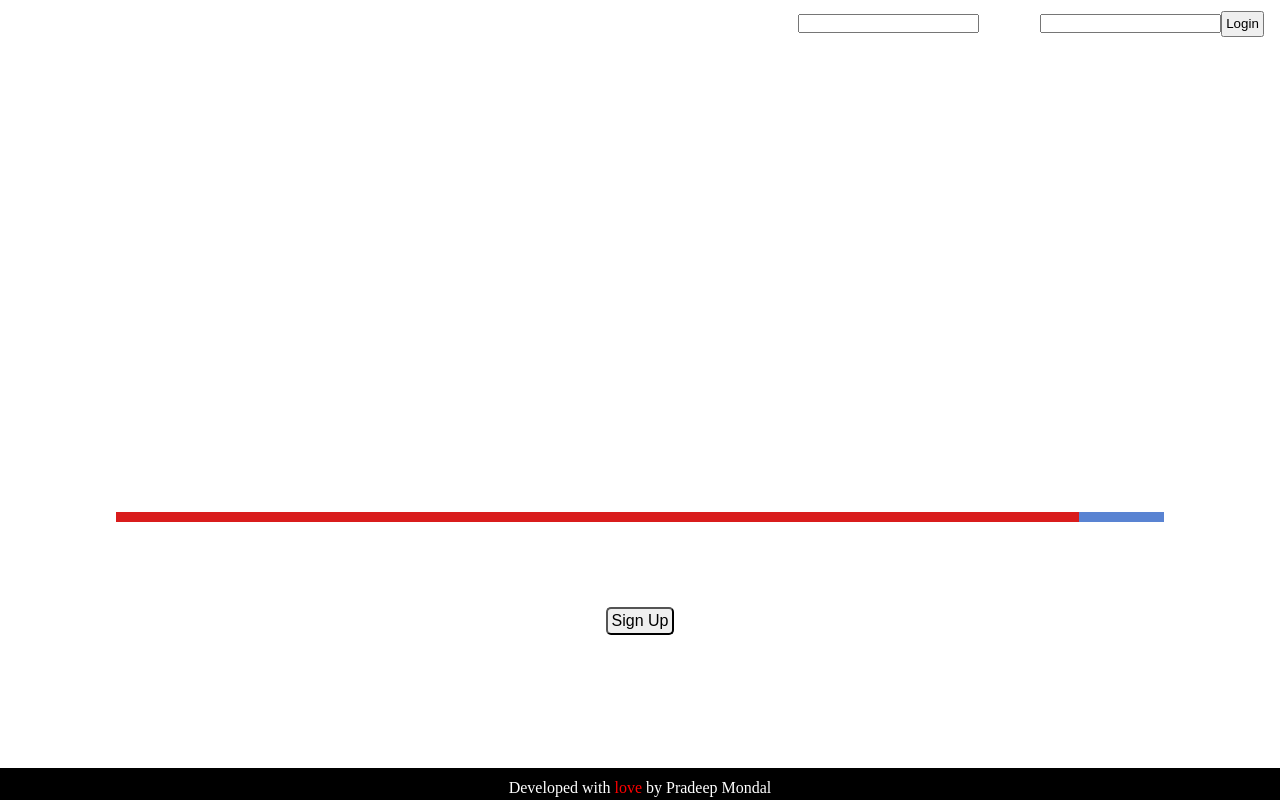
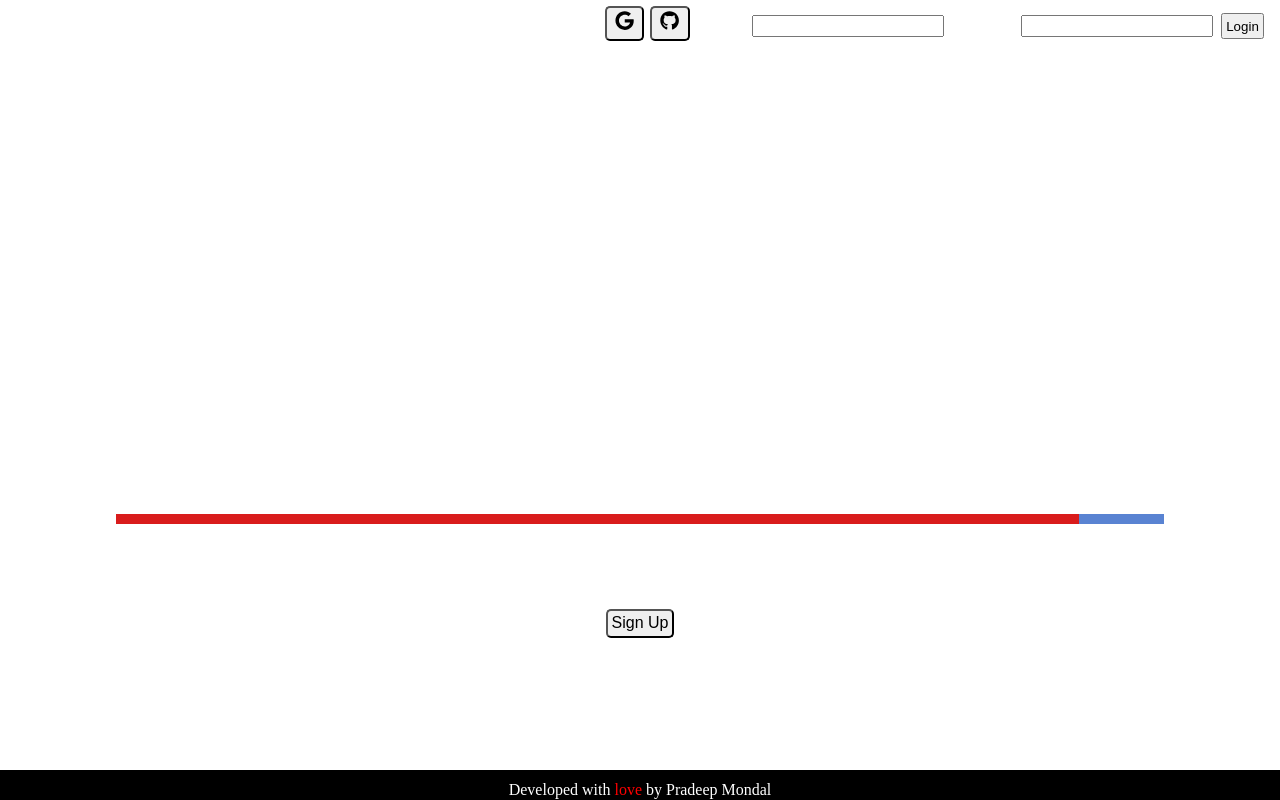
Before and after one commit to pradeepmondal/SocifyApp, a Next.js app: page / in a window 1280 px wide. Both pictures are taken after a click on the button "Login". Built offline with nearby package versions, Linux system fonts and the light colour scheme.

Commit message:
slight update to layout

```diff
--- a/pages/landingPageComp/nav.js
+++ b/pages/landingPageComp/nav.js
@@ -1,5 +1,6 @@
 import styles from '../../styles/Home.module.css';
 import React, { useState } from 'react';
+import { FaGoogle, FaGithub } from 'react-icons/fa';
 
 const Nav = ()=>{
 
@@ -15,12 +16,18 @@ const Nav = ()=>{
     return (
         <nav>
           <img />
-          <button type="button" className={!(active)?[styles.logbtn]:styles.disNone} onClick={logClick}>Login</button>
-          <label htmlFor="email" className={active?styles.disYes:styles.disNone}>Email</label>
-          <input type="textbox" name='email' className={active?[styles.txtbx, styles.disYes]:styles.disNone}></input>
-          <label htmlFor="password" className={active?styles.disYes:styles.disNone}>Password</label>
-          <input type="password" name='password' className={active?[styles.txtbx, styles.disYes]:styles.disNone}></input>
-          <button type="button" className={active?[styles.logbtn]:styles.disNone}>Login</button>
+          {!active?<button type="button" className={styles.logbtn} onClick={logClick}>Login</button>:null}
+          {active?<span className={[styles.logicon]}>
+            <a href='#'><button name='signUpWithGoogle' className={styles.signUpPageBtnGoogle}><FaGoogle /></button></a>
+            <a href='#'><button name='signUpWithGithub' className={styles.signUpPageBtnGitHub}><FaGithub /></button></a>
+            </span>:null}
+          {active?<label htmlFor="email" >Email</label>:null}
+          {active?<input type="textbox" name='email' className={styles.txtbx}></input>:null}
+          {active?<label htmlFor="password">Password</label>:null}
+          {active?<input type="password" name='password' className={styles.txtbx}></input>:null}
+          {active?<button type="button" className={styles.logbtn}>Login</button>:null}
+
+
         </nav>
     )
 }
--- a/styles/Home.module.css
+++ b/styles/Home.module.css
@@ -39,6 +39,26 @@
   text-align: center;
 
 
+}
+
+.logicon {
+  display:inline-block;
+  height: unset;
+  margin: 0 auto;
+  align-items: right;
+  padding: 0 0.8rem;
+
+
+
+}
+
+.logicon button{
+  align-items: center;
+  display: inline-block;
+  font-size: 1.2rem;
+  margin: -5px;
+  padding: 0.2rem 0.5rem;
+  border-radius: 5px;
 }
 
 .signUpPageBtn {
```
